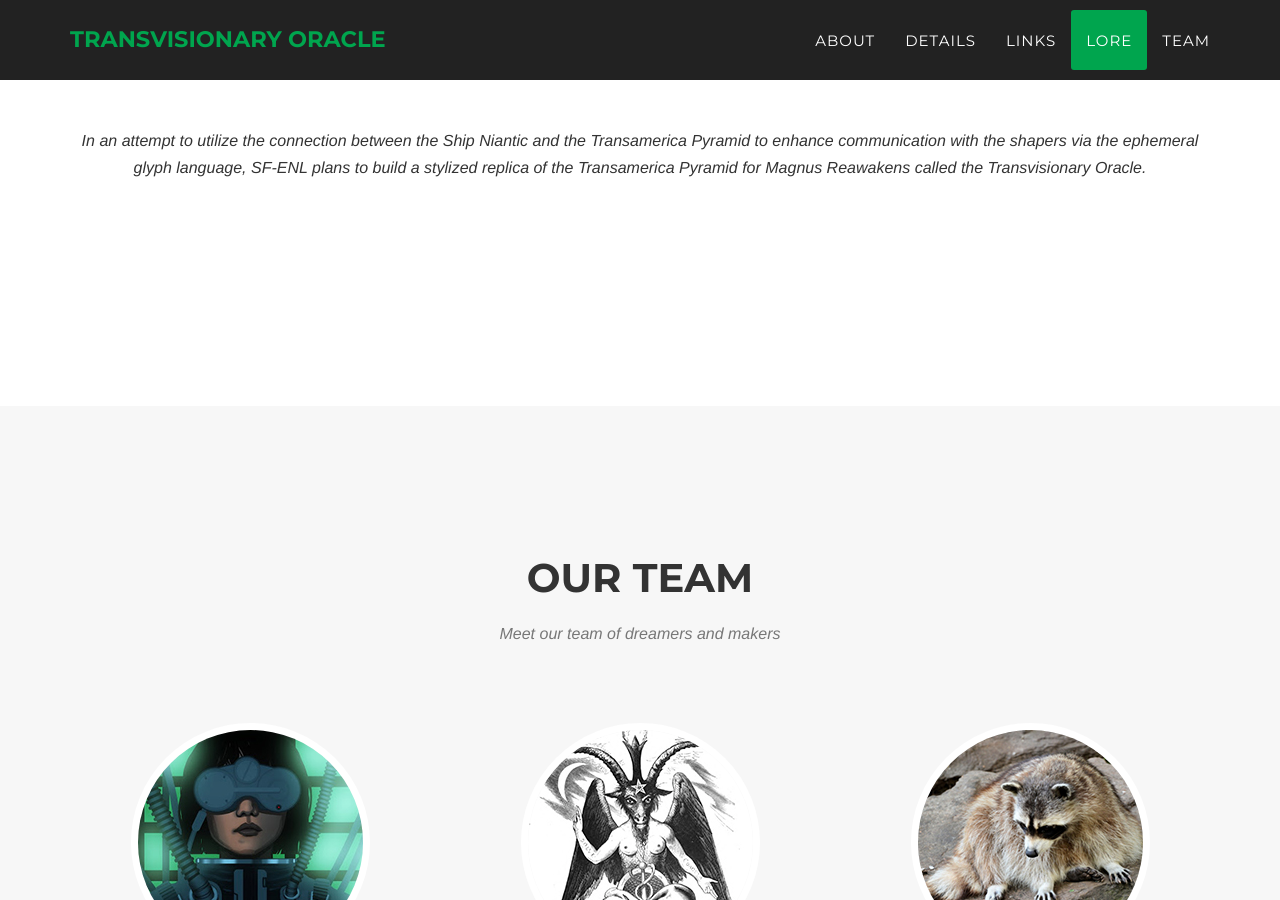
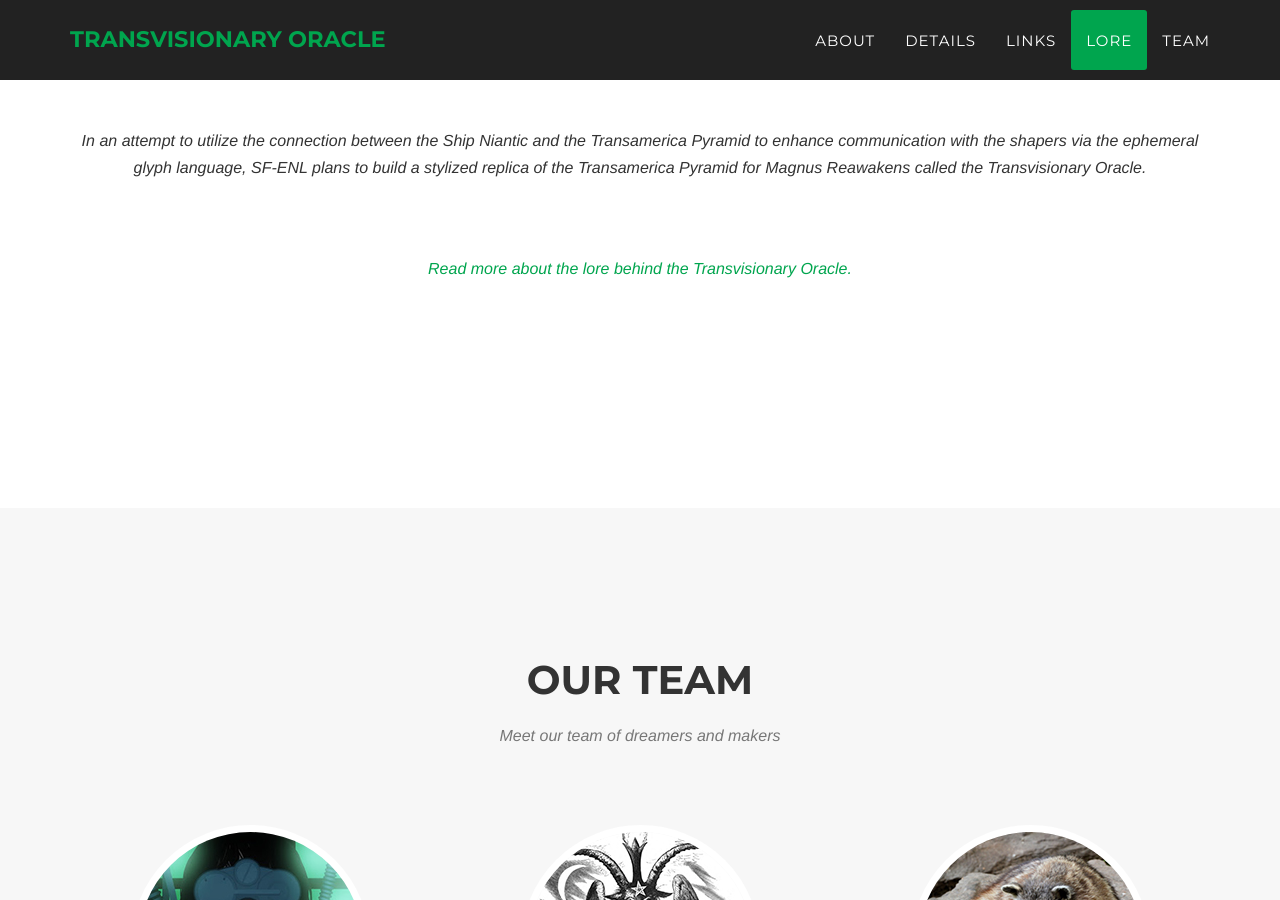
Before and after one commit to winonatong/magnus_reawakens, a Jekyll site: the page built from index.html, in a window 1280 px wide and 900 px high, scrolled down 5380 px. Built offline with Jekyll 4.4.1, drawn with Linux system fonts in a browser that asks for light colours; some web fonts are replaced.

Commit message:
add lore

```diff
--- a/_includes/lore.html
+++ b/_includes/lore.html
@@ -3,7 +3,7 @@
         <div class="container">
             <div class="row">
                 <div class="col-lg-12 text-center">
-                    <h2 class="section-heading">Lore</h2>
+                    <h2 class="section-heading"><a href="img/TVO-Lore.pdf">Lore</a></h2>
                     <h3 class="section-subheading">It has long been believed that the Transamerica Pyramid’s name was derived from Across (Trans) America.  However, Enlightened scholars studying what may have been ancient portals and scanner devices in the Middle East have posited that it actually refers to the doorway (transom) to Merica.</h3>
 
                     <h3 class="section-subheading">The ancient Mandaeans believed in a western paradise “marked by a star, the name of which is ‘Merica,’” which was called “those carried away by truth” or msunia kušṭa. This belief was carried on by the early Knights Templar, and Charles Martel, grand master of masons, sent a contingent of Freemasons from France to Merica in 701 to “restore the craft” after several hundred years of neglect.</h3>
@@ -11,6 +11,8 @@
                     <h3 class="section-subheading">Should it be surprising then, that many of San Francisco’s Freemason founders (Fremont, Stevenson, O’Farrell and Montgomery) arranged a configuration of streets and buildings culminating in the Masonic Pyramid being carved into the city’s street map itself, with the Transamerica Pyramid precisely where the All Seeing Eye would be?</h3>
 
                     <h3 class="section-subheading">In an attempt to utilize the connection between the Ship Niantic and the Transamerica Pyramid to enhance communication with the shapers via the ephemeral glyph language, SF-ENL plans to build a stylized replica of the Transamerica Pyramid for Magnus Reawakens called the Transvisionary Oracle.</h3>
+
+                    <h3 class="section-subheading"><a href="img/TVO-Lore.pdf">Read more about the lore behind the Transvisionary Oracle.</a></h3>
                 </div>
             </div>
 
```
Also changed, not shown: 1 other file.
